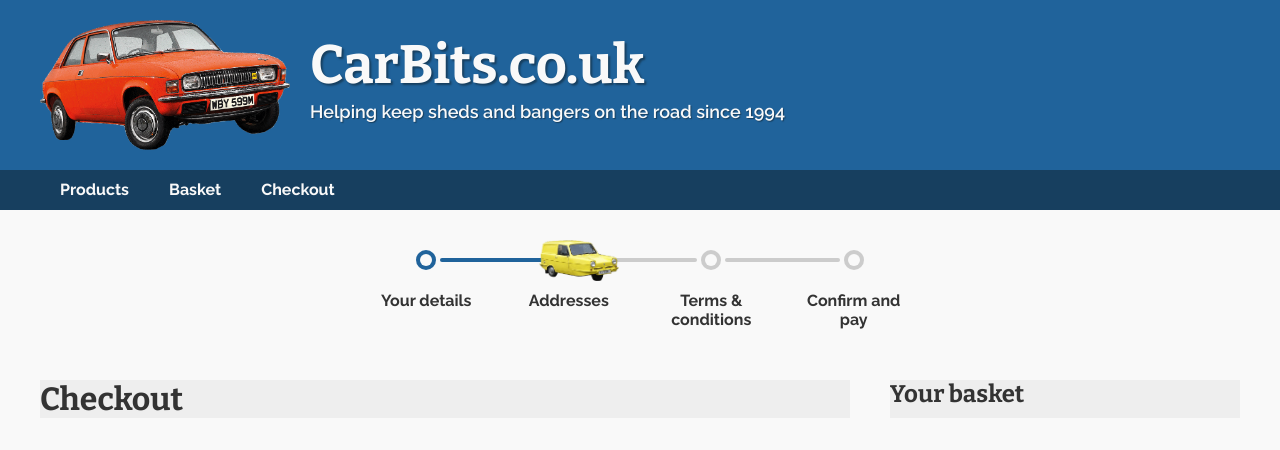
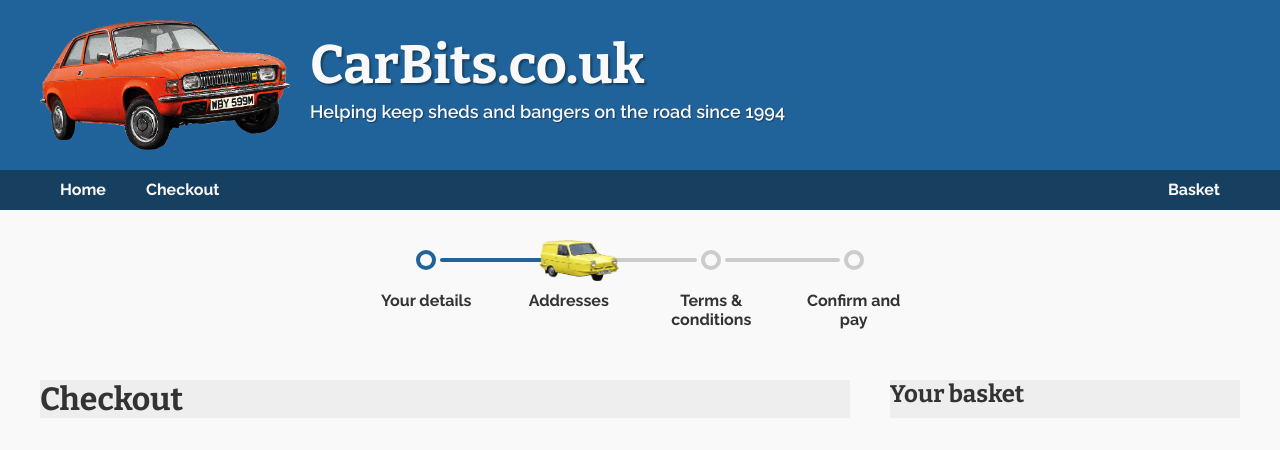
Before and after one commit to adavies1/car-bits, a React (Create React App) app: page /checkout in a window 1280 px wide. Shown: the top 450 px of the page. Built offline with nearby package versions, Linux system fonts and the light colour scheme.

Commit message:
[Nav] - Updated links

```diff
--- a/src/components/Header/Header.module.scss
+++ b/src/components/Header/Header.module.scss
@@ -28,11 +28,6 @@
     width: 120px;
 }
 
-.nav {
-    background: var(--colour-dark-blue);
-    height: 40px;
-}
-
 
 @media (min-width: $breakpoint-tablet-min) {
     .top {
--- a/src/components/Header/Header.tsx
+++ b/src/components/Header/Header.tsx
@@ -1,5 +1,4 @@
 import React, { FunctionComponent } from 'react';
-import { Link } from 'react-router-dom';
 import css from './Header.module.scss';
 
 import Nav from '../Nav/Nav';
--- a/src/components/Nav/Nav.module.scss
+++ b/src/components/Nav/Nav.module.scss
@@ -7,6 +7,11 @@
     display: flex;
     height: 100%;
     align-items: center;
+}
+
+.basketItem {
+    flex-grow: 1;
+    text-align: right;
 }
 
 
--- a/src/components/Nav/Nav.tsx
+++ b/src/components/Nav/Nav.tsx
@@ -3,8 +3,7 @@ import { Link } from 'react-router-dom';
 import css from './Nav.module.scss';
 
 const links = [
-    { path: '/', text: 'Products' },
-    { path: '/basket', text: 'Basket' },
+    { path: '/', text: 'Home' },
     { path: '/checkout', text: 'Checkout' },
 ]
 
@@ -20,6 +19,10 @@ const nav:FunctionComponent<NavProps> = props => (
                     <Link className={css.link} to={link.path}>{link.text}</Link>
                 </li>
             ))}
+
+            <li className={`${css.listItem} ${css.basketItem}`}>
+                <Link className={css.link} to='/basket'>Basket</Link>
+            </li>
         </ul>
     </nav>
 );
```
